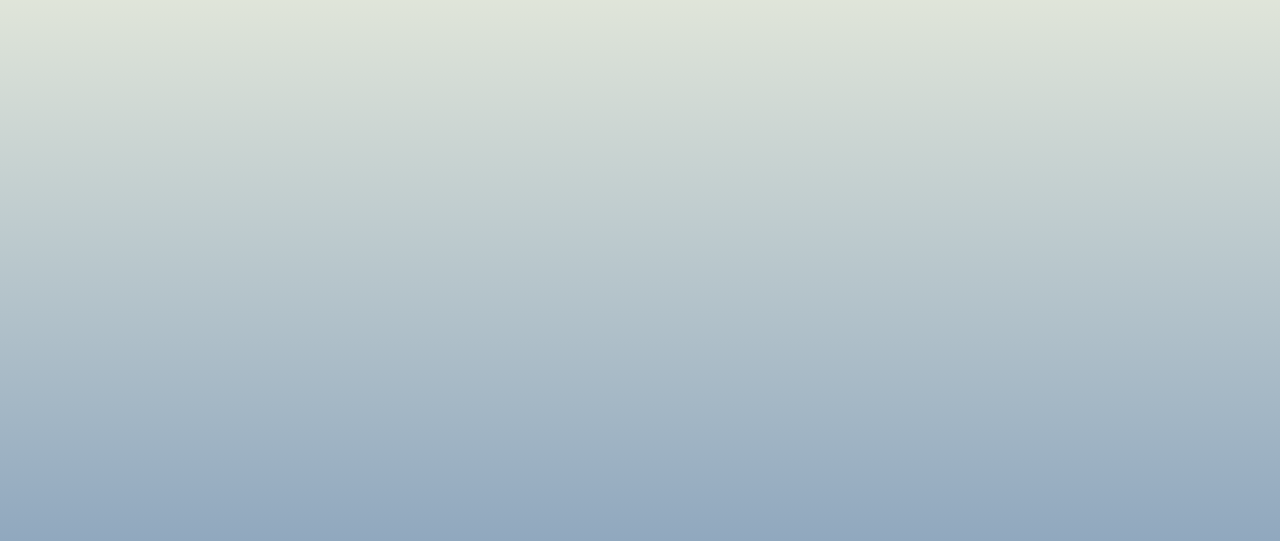
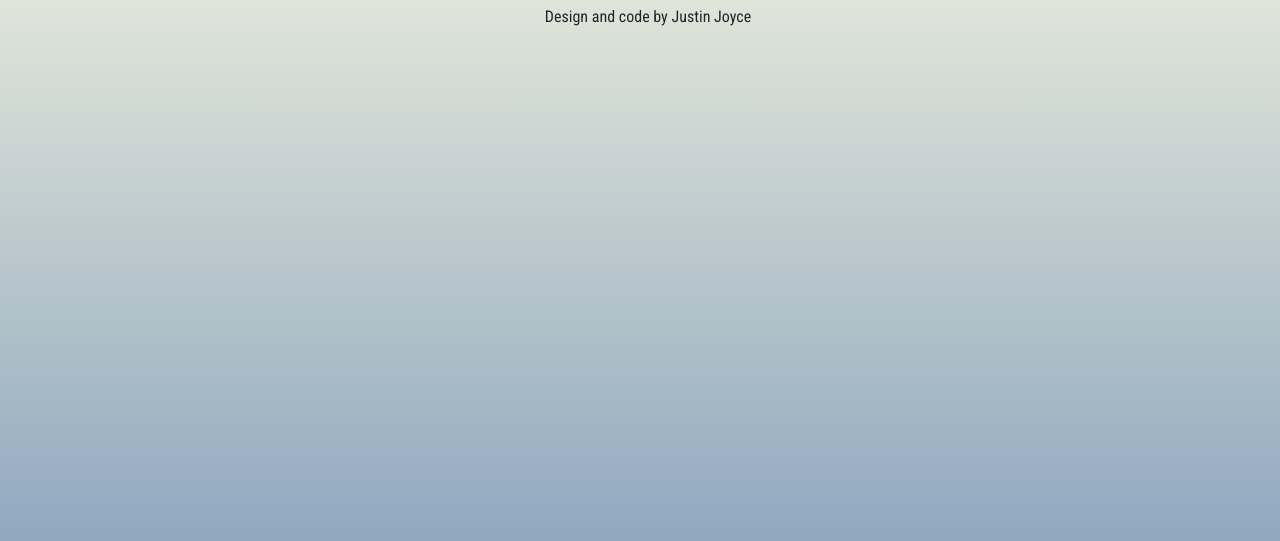
Before and after one commit to JustinJoyce88/wikipedia-app, a plain HTML site: page index.html in a window 1280 px wide. Shown: the part 215-756 px from the top of the page. Drawn offline with nearby package versions, Linux system fonts and the light colour scheme.

Commit message:
sig added

```diff
--- a/index.html
+++ b/index.html
@@ -25,6 +25,7 @@
     </div>
     <div class="container container-fluid result-container">
     </div>
+    <p id="sig">Design and code by Justin Joyce</p>
   </div>
 
   <script src="https://code.jquery.com/jquery-3.2.1.min.js"></script>
--- a/style.css
+++ b/style.css
@@ -95,3 +95,8 @@ div.results {
   -webkit-box-shadow: none !important;
   box-shadow: none !important;
 }
+
+#sig {
+  text-align: center;
+  border: none;
+}
```
Also changed, not shown: style.min.css.
